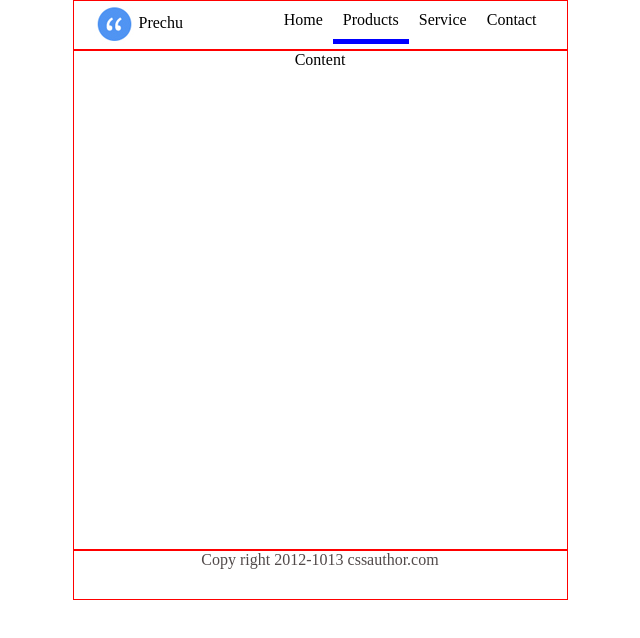
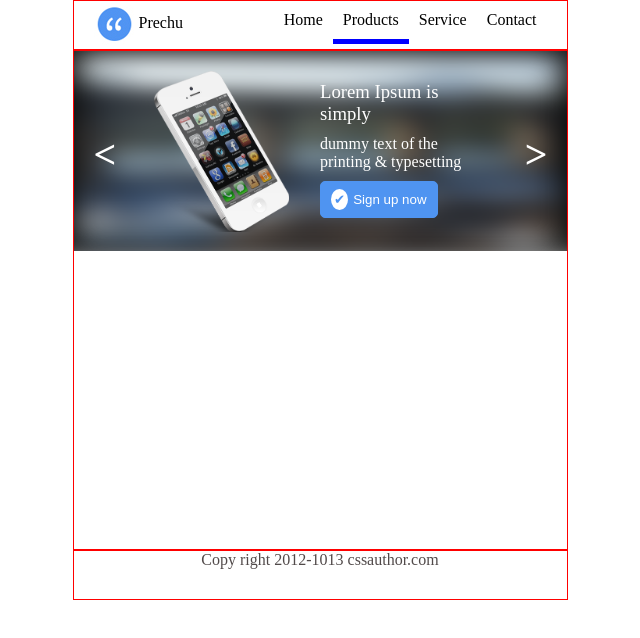
Before and after one commit to longvang2312/project-fullstack, a plain HTML site: page index.html in a window 1280 px wide. Shown: the whole page, without its empty margins (320-960 px from the left). Drawn offline with Linux system fonts and the light colour scheme.

Commit message:
feature slider content

```diff
--- a/index.css
+++ b/index.css
@@ -74,6 +74,11 @@ body{
     float: left;
     height: 100%;
 }
+.mutil-column .col-50{
+    width: 50%;
+    float: left;
+    height: 100%;
+}
 .mutil-column .pull-left > *{
     float: left;
 }
@@ -81,6 +86,92 @@ body{
     float: right;
 }
 /*end mutil column css*/
+/*start slider css*/
+
+.slider{
+    position: relative;
+    height: 200px;
+    background-image: url("image/slider.png");
+    background-repeat: no-repeat;
+    background-size: 100% 100%;
+    color: white;
+    padding: 20px 80px;
+}
+.slider .slider-content{
+
+}
+.slider .slider-content .photo{
+   width: 135px;
+   height: 100%;
+}
+.slider .slider-content .title{
+   margin: 10px 0;
+   font-weight: initial;
+}
+.slider .slider-content .text{
+   margin: 10px 0;
+}
+
+/*end slider css*/
+
+/*start prev next icon css*/
+.prev{
+    font-size: 40px;
+    left: 20px;
+    top: calc(50% - 20px);
+    position: absolute;
+    font-weight: bold;
+    color: white;
+    cursor: pointer;
+}
+.prev .prev-icon:before{
+    content:'\003C';
+}
+.next{
+    font-size: 40px;
+    right: 20px;
+    top: calc(50% - 20px);
+    position: absolute;
+    font-weight: bold;
+    color: white;
+    cursor: pointer;
+}
+.next .next-icon:before{
+     content:'\003E';
+}
+/*end prev next icon css*/
+
+/*start signup button css*/
+.signup-button{
+    background-color: #4f94f1;
+    border-radius: 5px;
+    color: white;
+    padding: 10px;
+    border: 1px solid #4f94f1;
+    cursor: pointer;
+}
+.signup-button .signup-button-text {}
+.signup-button .signup-button-text::before {
+    content: '\2714';
+    margin-right: 5px;
+    border-radius: 50%;
+    color: #4f94f1;
+    background-color: white;
+    padding: 3px;
+}
+/*end signup button css*/
+
+/*start text align css*/
+.text-left{
+  text-align: left;
+}
+.text-right{
+  text-align: right;
+}
+.text-center{
+    text-align: center;
+}
+/*end text align css*/
 .copy-right{
   color: #514a4a;
   text-decoration-line: none;
--- a/index.html
+++ b/index.html
@@ -9,7 +9,7 @@
 <body>
     <div class="page">
         <div class="header">
-           <div class="mutil-column">
+            <div class="mutil-column">
                 <div class="col-30 pull-left">
                     <div class="branch">
                         <img class="logo" src="image/logo.png">
@@ -35,7 +35,27 @@
             </div>
         </div>
         <div class="content">
-            Content
+            <div class="slider">
+                <a class="prev">
+                    <i class="prev-icon"></i>
+                </a>
+                <a class="next">
+                    <i class="next-icon"></i>
+                </a>
+                <div class="slider-content">
+                    <div class="mutil-column">
+                        <div class="col-50 pull-left">
+                            <img class="photo" src="image/iphone.png" alt="Disscussion">
+                        </div>
+                        <div class="col-50 text-left">
+                            <h3 class="title">Lorem Ipsum is simply</h2>
+                            <p class="text">dummy text of the printing & typesetting</p>
+                            <button class="signup-button"><span class="signup-button-text">Sign up now</span></button>
+                        </div>
+
+                    </div>
+                </div>
+            </div>
         </div>
         <div class="footer">
             <a class="copy-right" href='#'>Copy right 2012-1013 cssauthor.com</a>
```
Also changed, not shown: image/iphone.png (added), image/slider.png (added).
